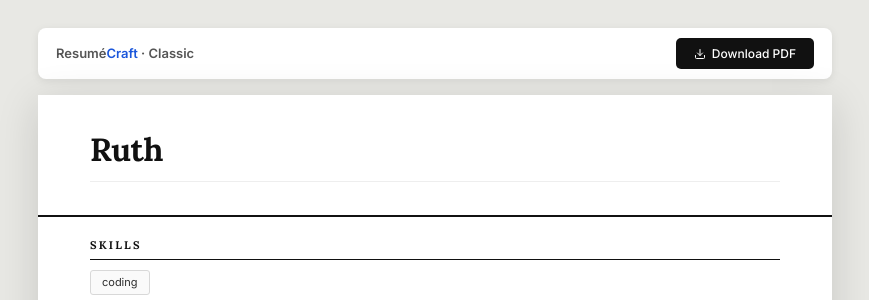
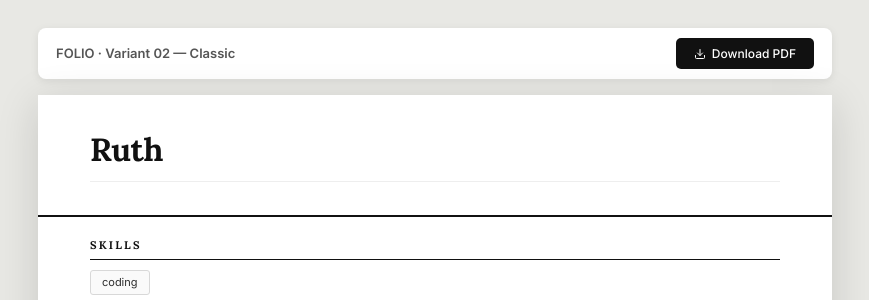
Before and after one commit to shyamjadav04/FOLIO, a Django app: page /resume/2/ in a window 1280 px wide. Shown: the top 300 px of the page, without its empty margins (205-1074 px from the left). Run offline with Django 5.2, Linux system fonts and the light colour scheme; data comes from the database, SQL or seed files in the repository.

Commit message:
Update toolbar branding in template2.html

```diff
--- a/builder/templates/template2.html
+++ b/builder/templates/template2.html
@@ -380,7 +380,7 @@
 
 <!-- Toolbar -->
 <div class="toolbar">
-    <div class="toolbar-brand">Resumé<span>Craft</span> · Classic</div>
+    <div class="toolbar-brand"><b>FOLIO</b> · Variant 02 — Classic</div>
     <button class="print-btn" onclick="window.print()">
         <svg width="12" height="12" fill="none" stroke="currentColor" stroke-width="2" viewBox="0 0 24 24"><path d="M21 15v4a2 2 0 01-2 2H5a2 2 0 01-2-2v-4M7 10l5 5 5-5M12 15V3" stroke-linecap="round" stroke-linejoin="round"/></svg>
         Download PDF
```
